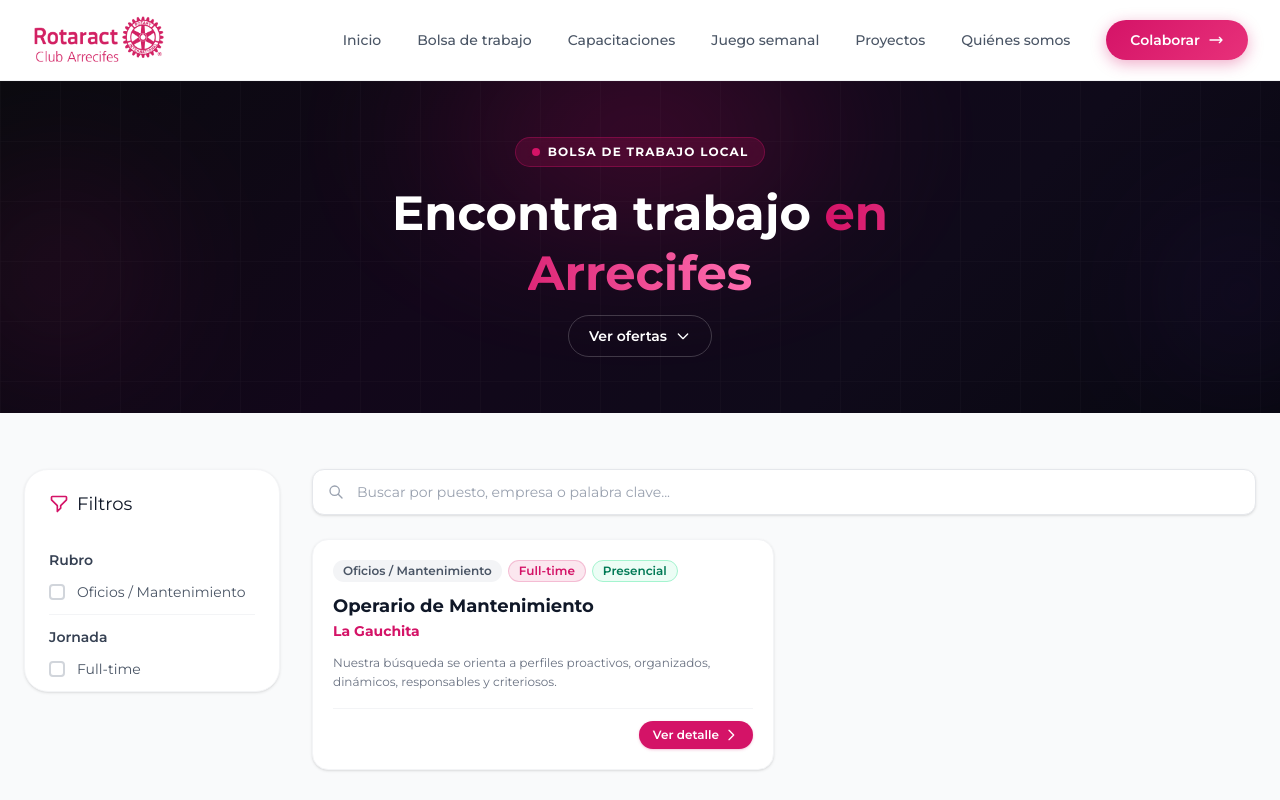
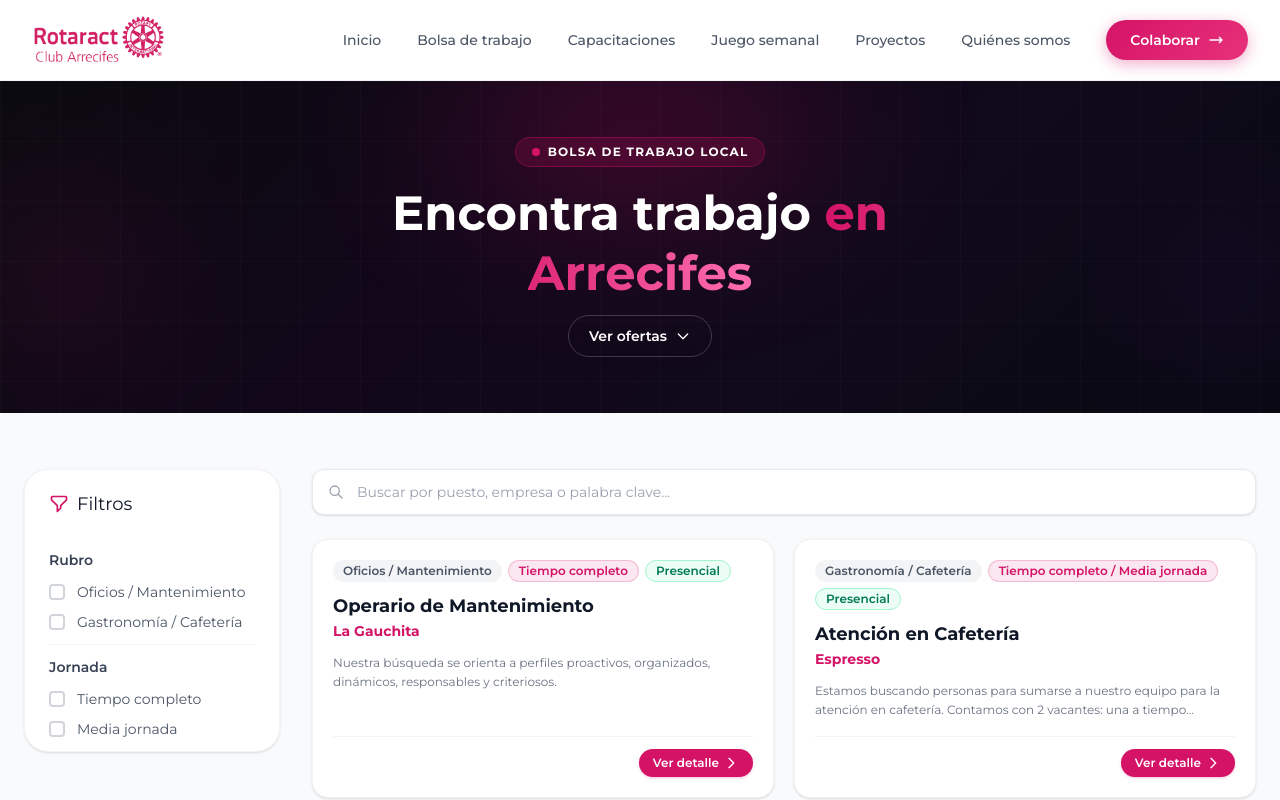
Before and after one commit to valentinomaseda/rotaract-arrecifes, a React (Vite) app: page /empleos in a window 1280 px wide. Shown: the top 800 px of the page. Built offline with nearby package versions, Linux system fonts and the light colour scheme.

Commit message:
agregar anuncio de cafeteria

```diff
--- a/src/data/jobsData.js
+++ b/src/data/jobsData.js
@@ -4,7 +4,7 @@ export const jobsData = [
     title: 'Operario de Mantenimiento',
     company: 'La Gauchita',
     category: 'Oficios / Mantenimiento',
-    type: 'Full-time',
+    type: 'Tiempo completo',
 
     modality: 'Presencial',
     description: 'Nuestra búsqueda se orienta a perfiles proactivos, organizados, dinámicos, responsables y criteriosos.',
@@ -20,9 +20,35 @@ export const jobsData = [
     requirements: [
       'Estudio secundario técnico completo.',
       'Conocimiento sólido en áreas de mecánica, electricidad, neumática, hidráulica y electrónica.',
-      'Disponibilidad horaria full-time.'
+      'Disponibilidad horaria a tiempo completo.'
     ],
-    schedule: 'Full-time',
+    schedule: 'Tiempo completo',
     applyVia: 'mailto:rrhh@lagauchita.com',
+  },
+  {
+    id: 'job-005',
+    title: 'Atención en Cafetería',
+    company: 'Espresso',
+    category: 'Gastronomía / Cafetería',
+    type: 'Tiempo completo / Media jornada',
+
+    modality: 'Presencial',
+    description: 'Estamos buscando personas para sumarse a nuestro equipo para la atención en cafetería. Contamos con 2 vacantes: una a tiempo completo, otra de media jornada por la tarde y fines de semana completo. Nos interesa encontrar personas con buena predisposición, responsabilidad, amabilidad y ganas de aprender.',
+    responsibilities: [
+      'Atención y recepción de clientes.',
+      'Toma y preparación de pedidos.',
+      'Servicio de cafetería y salón.',
+      'Orden y limpieza del espacio de trabajo.',
+      'Colaboración en las tareas del día a día.'
+    ],
+    requirements: [
+      'No es necesario contar con experiencia previa.',
+      'Disponibilidad horaria: 1 vacante a tiempo completo y 1 vacante de media jornada por la tarde y fines de semana completo.',
+      'Buena predisposición, responsabilidad y amabilidad.',
+      'Disfrutar del trato con la gente.',
+      'Ganas y compromiso para aprender.'
+    ],
+    schedule: '1 vacante a tiempo completo | 1 vacante media jornada (tarde) y fines de semana completo',
+    applyVia: 'mailto:espresso.arrecifes@gmail.com?subject=Búsqueda%20de%20cafetería',
   }
 ];
--- a/src/features/jobs/JobsPage.jsx
+++ b/src/features/jobs/JobsPage.jsx
@@ -70,13 +70,16 @@ export const JobsPage = () => {
   const [selectedJob, setSelectedJob] = useState(null);
 
   const categories = useMemo(() => Array.from(new Set(jobsData.map((j) => j.category))), []);
-  const types = useMemo(() => Array.from(new Set(jobsData.map((j) => j.type))), []);
+  const types = useMemo(() => {
+    const raw = jobsData.flatMap((j) => (j.type ? j.type.split(" / ") : []));
+    return Array.from(new Set(raw));
+  }, []);
 
   const filteredJobs = useMemo(() => {
     const q = searchQuery.trim().toLowerCase();
     return jobsData.filter((job) => {
       const matchCat = selectedCategories.length === 0 || selectedCategories.includes(job.category);
-      const matchType = selectedTypes.length === 0 || selectedTypes.includes(job.type);
+      const matchType = selectedTypes.length === 0 || selectedTypes.some((t) => job.type?.includes(t));
       const matchQ = !q || [job.title, job.company, job.description].some((f) => f?.toLowerCase().includes(q));
       return matchCat && matchType && matchQ;
     });
```
